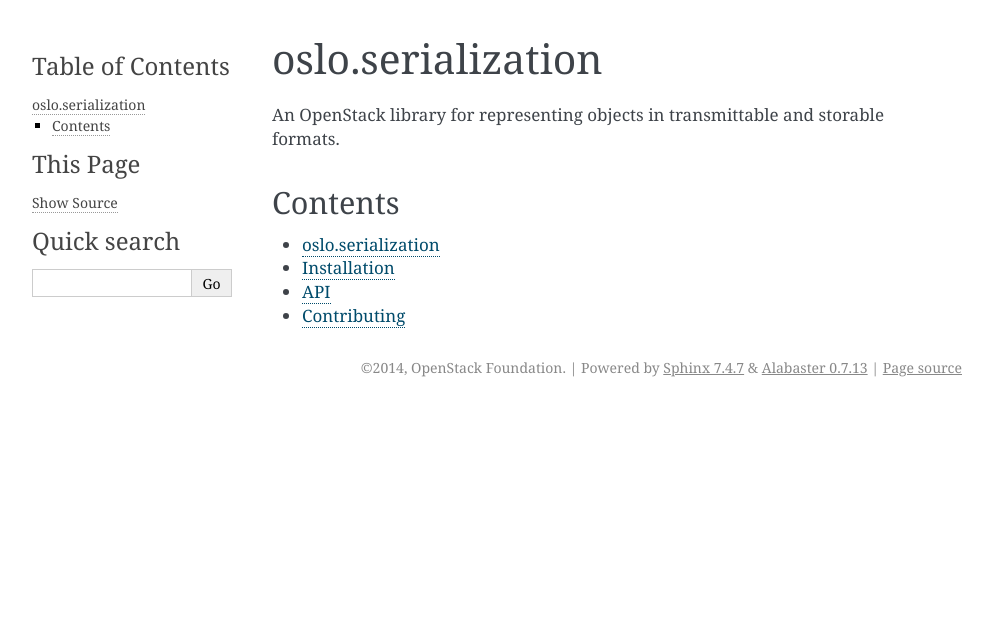
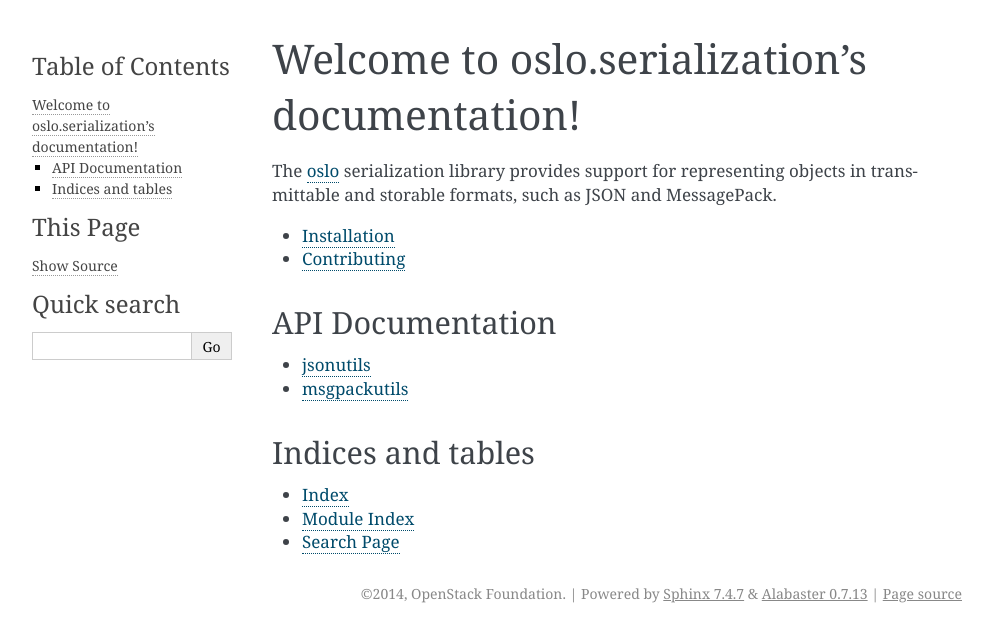
Before and after one commit to openstack/oslo.serialization, a Sphinx documentation site: the page built from doc/source/index.rst, in a window 1280 px wide. Shown: the top 642 px of the page, without its empty margins (148-1141 px from the left). Built offline with Sphinx 7.4.7, drawn with Linux system fonts in a browser that asks for light colours.

Commit message:
Add pypi download + version badges
Also makes the docs look more like the other
oslo libraries so that the content is easily readable
across projects.

Change-Id: I2a3497bcbf72bc4a0e6fb12f7c2d508bb3a4e6bc

```diff
--- a/doc/source/index.rst
+++ b/doc/source/index.rst
@@ -1,19 +1,30 @@
-====================
- oslo.serialization
-====================
+==============================================
+Welcome to oslo.serialization's documentation!
+==============================================
 
-An OpenStack library for representing objects in transmittable and
-storable formats.
-
-Contents
-========
+The `oslo`_ serialization library provides support for representing objects
+in transmittable and storable formats, such as JSON and MessagePack.
 
 .. toctree::
    :maxdepth: 1
 
-   readme
    installation
-   api
-   history
    contributing
    history
+
+API Documentation
+=================
+
+.. toctree::
+   :maxdepth: 2
+
+   api
+
+Indices and tables
+==================
+
+* :ref:`genindex`
+* :ref:`modindex`
+* :ref:`search`
+
+.. _oslo: https://wiki.openstack.org/wiki/Oslo
--- a/doc/source/readme.rst
+++ /dev/null
@@ -1 +0,0 @@
-.. include:: ../../README.rst
```
Also changed, not shown: README.rst (+9 -1 lines), doc/source/api.rst (+6 -4 lines).
